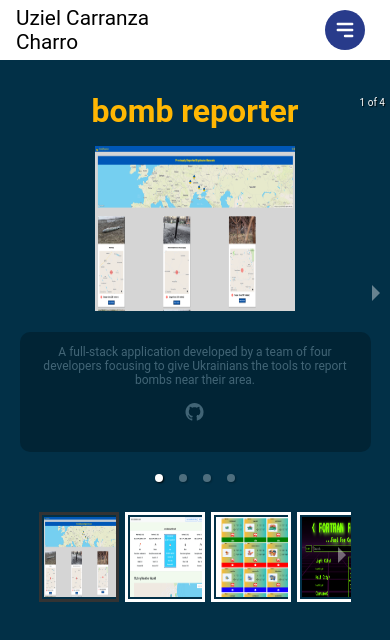
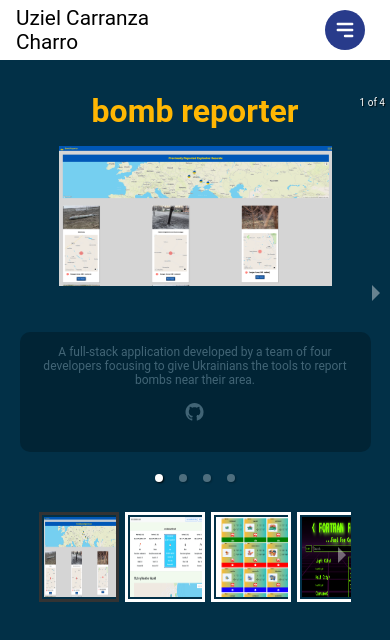
Before and after one commit to UzielCarranza/Uziel_Carranza-Charro, a React (Create React App) app: page /front-end in a window 390 px wide. Shown: the top 640 px of the page. Built offline with nearby package versions, Linux system fonts and the light colour scheme.

Commit message:
fixes responsivennes of images on phone screens

```diff
--- a/src/components/Carousel.js
+++ b/src/components/Carousel.js
@@ -13,7 +13,7 @@ export default class CarouselComponent extends Component {
                         <div key={this.props.projects[i].id}>
 
                             <h1 style={{color: "#ffb703"}}>{this.props.projects[i].title}</h1>
-                            <img className="project-img" style={{height: 165, width: 200}}
+                            <img className="project-img"
                                  src={this.props.projects[i].url} alt="s"
                             />
                             <p className="legend">{this.props.projects[i].description}
--- a/src/styles/carousel.css
+++ b/src/styles/carousel.css
@@ -16,7 +16,8 @@
 
 .slider-wrapper > ul > li > div > .project-img {
     margin: 1em auto;
-
+    height: 35%;
+    width: 70%;
 }
 
 .link-element-carousel {
```
